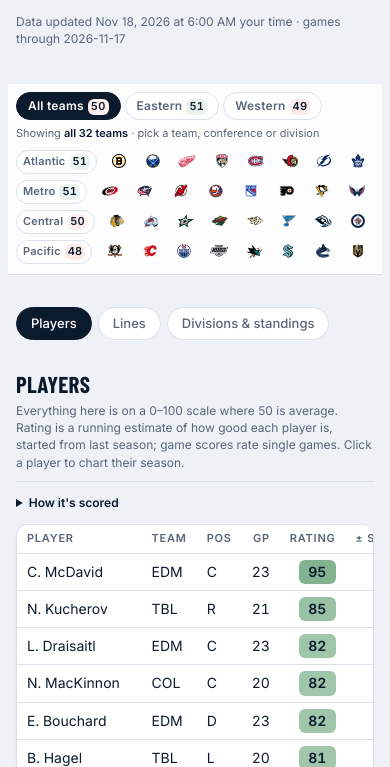
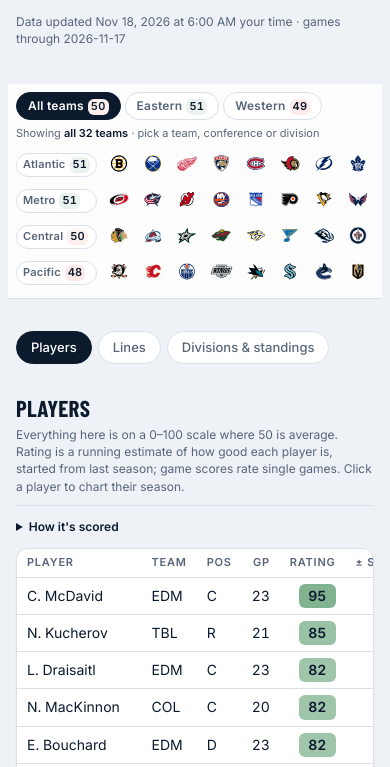
Before and after one commit to k-sufliarsky/nhl-stats, a plain HTML site: page site/index.html in a window 390 px wide. Both pictures are taken after a click on the tab "Teams & ratings". Shown: the part 60-827 px from the top of the page. Drawn offline with nearby package versions, Linux system fonts and the light colour scheme.

Commit message:
Team picker: the four divisions stacked in rows, bigger logos lined up in columns
Co-Authored-By: Claude Opus 5.5 <noreply@anthropic.com>

```diff
--- a/site/app.css
+++ b/site/app.css
@@ -345,26 +345,26 @@ details.how a { color: inherit; }
 .scope-logos .hr-logo.out { opacity: .4; }
 @media (max-width: 640px) { .hr-season .hr-bar i { display: none; } }
 
-/* Divisions: 2 x 2 on laptops, one column of four on phones */
-.scope-logos { display: grid; grid-template-columns: repeat(2, minmax(0, 1fr)); gap: 4px 24px; overflow: visible; flex-wrap: initial; }
-.scope-group { display: grid; grid-template-columns: 104px repeat(8, minmax(0, 1fr)); align-items: center; gap: 2px; }
-.scope-group .scope-div { margin-right: 6px; text-align: center; }
+/* Divisions: four rows, one under the other; one shared grid so the logos line up in columns */
+.scope-logos { display: grid; grid-template-columns: max-content repeat(8, minmax(0, 1fr)); gap: 2px 4px; overflow: visible; flex-wrap: initial; }
+.scope-group { grid-column: 1 / -1; display: grid; grid-template-columns: subgrid; align-items: center; gap: 0 4px; }
+.scope-group .scope-div { margin-right: 10px; justify-self: stretch; text-align: left; }
 .scope-div .short { display: none; }
-.scope-logos .hr-logo { width: auto; justify-self: center; }
+.scope-logos .hr-logo { width: 100%; max-width: 60px; height: 44px; padding: 2px; justify-self: center; }
+.scope-logos .hr-logo img { width: 40px; height: 38px; }
 @media (max-width: 720px) {
-  .scope-logos { grid-template-columns: minmax(0, 1fr); gap: 2px; overflow: visible; }
-  .scope-group { grid-template-columns: 64px repeat(8, minmax(0, 1fr)); }
+  .scope-logos { gap: 2px; }
+  .scope-group { gap: 0 2px; }
   .scope-group .scope-div { padding: 3px 6px; font-size: 11px; margin-right: 4px; }
   .scope-div .full { display: none; }
   .scope-div .short { display: inline; }
-  .scope-logos .hr-logo { width: 100%; max-width: 36px; height: 28px; padding: 1px; }
-  .scope-logos .hr-logo img { width: 24px; height: 22px; }
+  .scope-logos .hr-logo { max-width: 42px; height: 34px; padding: 1px; }
+  .scope-logos .hr-logo img { width: 30px; height: 28px; }
   .scope-now { font-size: 11px; }
 }
 
 .scope-avg { display: inline-block; margin-left: 6px; padding: 0 5px; border-radius: 6px; font-size: 11px; font-weight: 700; color: var(--color-fg); font-variant-numeric: tabular-nums; }
 .scope-chip[aria-pressed=true] .scope-avg { color: var(--color-fg); }
-.scope-group { grid-template-columns: max-content repeat(8, minmax(0, 1fr)); }
-@media (max-width: 720px) { .scope-group { grid-template-columns: max-content repeat(8, minmax(0, 1fr)); } .scope-avg { margin-left: 4px; padding: 0 3px; } }
+@media (max-width: 720px) { .scope-avg { margin-left: 4px; padding: 0 3px; } }
 .hr details#method .method-body { columns: 2 340px; column-gap: 40px; margin-top: 10px; }
 .hr details#method .method-body p { max-width: none; margin: 0 0 12px; break-inside: avoid-column; }
--- a/site/index.html
+++ b/site/index.html
@@ -12,10 +12,10 @@
 <link rel="preconnect" href="https://fonts.googleapis.com">
 <link rel="preconnect" href="https://fonts.gstatic.com" crossorigin>
 <link rel="stylesheet" href="https://fonts.googleapis.com/css2?family=Barlow+Condensed:wght@500;600;700&family=Inter:wght@400;500;600&display=swap">
-<link rel="stylesheet" href="theme.css?v=20261113k">
-<link rel="stylesheet" href="app.css?v=20261113k">
+<link rel="stylesheet" href="theme.css?v=20261118a">
+<link rel="stylesheet" href="app.css?v=20261118a">
 <script src="vendor/d3.min.js"></script>
-<script src="runtime.js?v=20261113k"></script>
+<script src="runtime.js?v=20261118a"></script>
 </head>
 <body>
 <header class="app-head" id="top">
@@ -369,6 +369,6 @@
   <a href="https://github.com/k-sufliarsky/nhl-stats">Source and licensing notes on GitHub</a>.
 </footer>
 </main>
-<script src="app.js?v=20261113k"></script>
+<script src="app.js?v=20261118a"></script>
 </body>
 </html>
```
